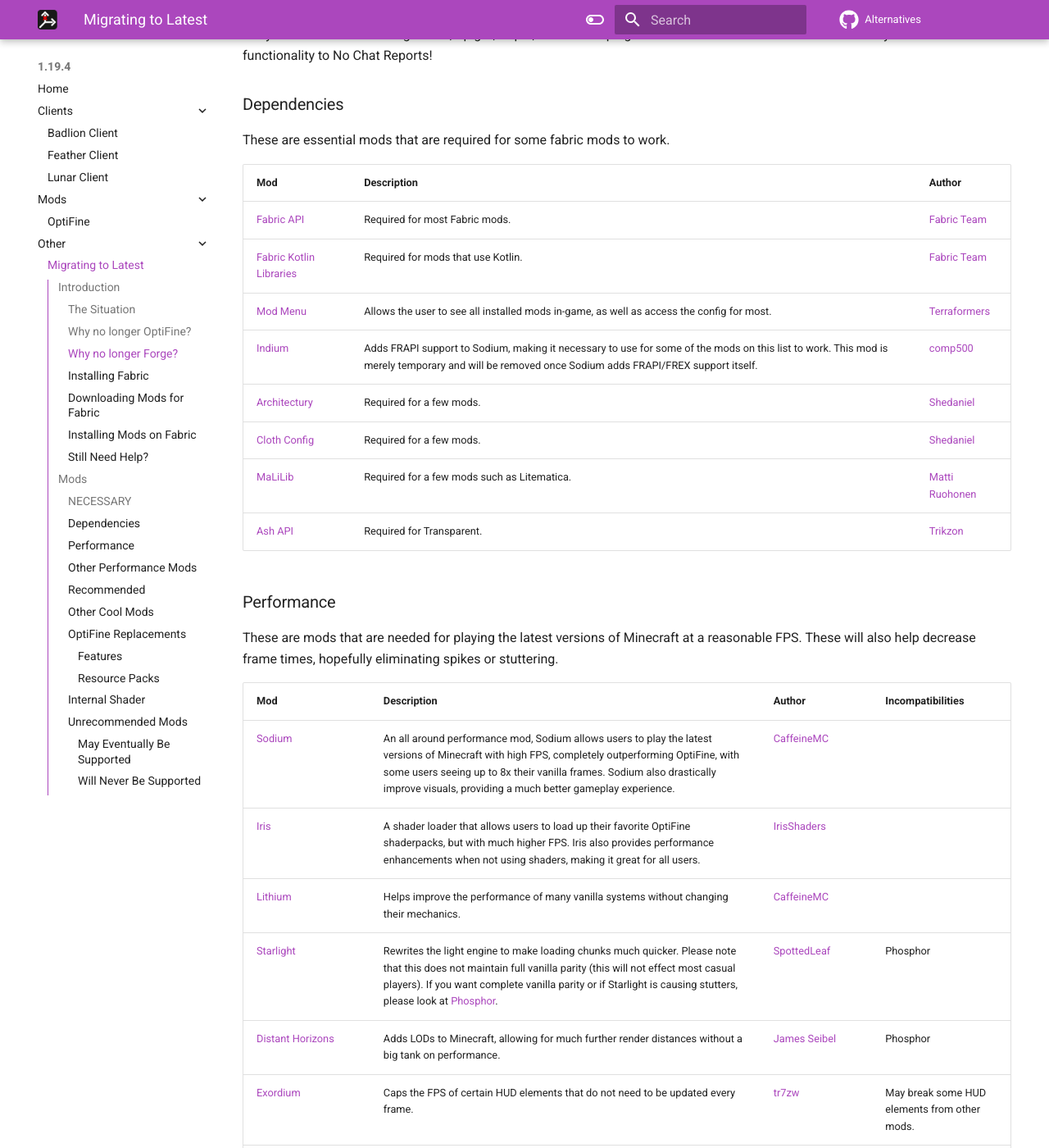
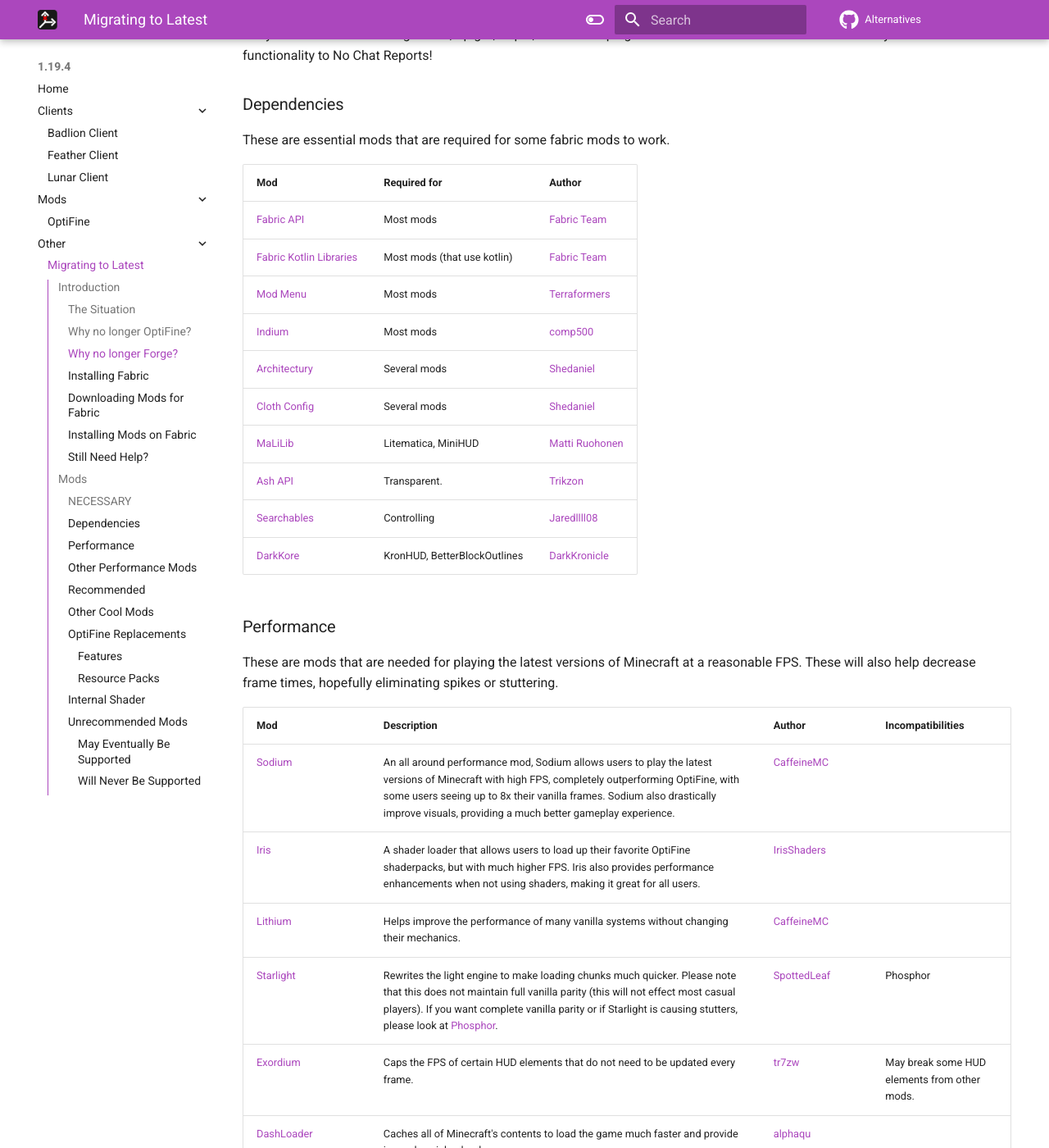
Before and after one commit to MicrocontrollersDev/Alternatives, an MkDocs documentation site: the page built from docs/latest/migrating.md, in a window 1280 px wide and 1400 px high, scrolled down 890 px. Shown: the whole window at 82% size. Built offline with MkDocs 1.6.1 and Material for MkDocs 9.7.7, drawn with Linux system fonts in a browser that asks for light colours; comment, search, counter and statistics services are not loaded; some of the changed text lies outside the part shown.

Commit message:
some updating

```diff
--- a/docs/latest/migrating.md
+++ b/docs/latest/migrating.md
@@ -93,16 +93,18 @@
 
 These are essential mods that are required for some fabric mods to work.
 
-| Mod | Description | Author |
+| Mod | Required for | Author |
 | --- | --- | --- |
-| [Fabric API](https://modrinth.com/mod/fabric-api) | Required for most Fabric mods. | [Fabric Team](https://github.com/FabricMC) |
-| [Fabric Kotlin Libraries](https://modrinth.com/mod/fabric-language-kotlin) | Required for mods that use Kotlin. | [Fabric Team](https://github.com/FabricMC) |
-| [Mod Menu](https://modrinth.com/mod/modmenu) | Allows the user to see all installed mods in-game, as well as access the config for most. | [Terraformers](https://github.com/TerraformersMC) |
-| [Indium](https://modrinth.com/mod/indium) | Adds FRAPI support to Sodium, making it necessary to use for some of the mods on this list to work. This mod is merely temporary and will be removed once Sodium adds FRAPI/FREX support itself. | [comp500](https://github.com/comp500) |
-| [Architectury](https://modrinth.com/mod/architectury-api) | Required for a few mods. | [Shedaniel](https://github.com/shedaniel) |
-| [Cloth Config](https://modrinth.com/mod/cloth-config) | Required for a few mods. | [Shedaniel](https://github.com/shedaniel) |
-| [MaLiLib](https://www.curseforge.com/minecraft/mc-mods/malilib) | Required for a few mods such as Litematica. | [Matti Ruohonen](https://github.com/maruohon) |
-| [Ash API](https://modrinth.com/mod/ash-api) | Required for Transparent. | [Trikzon](https://github.com/Trikzon) |
+| [Fabric API](https://modrinth.com/mod/fabric-api) | Most mods | [Fabric Team](https://github.com/FabricMC) |
+| [Fabric Kotlin Libraries](https://modrinth.com/mod/fabric-language-kotlin) | Most mods (that use kotlin) | [Fabric Team](https://github.com/FabricMC) |
+| [Mod Menu](https://modrinth.com/mod/modmenu) | Most mods | [Terraformers](https://github.com/TerraformersMC) |
+| [Indium](https://modrinth.com/mod/indium) | Most mods | [comp500](https://github.com/comp500) |
+| [Architectury](https://modrinth.com/mod/architectury-api) | Several mods | [Shedaniel](https://github.com/shedaniel) |
+| [Cloth Config](https://modrinth.com/mod/cloth-config) | Several mods | [Shedaniel](https://github.com/shedaniel) |
+| [MaLiLib](https://www.curseforge.com/minecraft/mc-mods/malilib) | Litematica, MiniHUD | [Matti Ruohonen](https://github.com/maruohon) |
+| [Ash API](https://modrinth.com/mod/ash-api) | Transparent. | [Trikzon](https://github.com/Trikzon) |
+| [Searchables](https://www.curseforge.com/minecraft/mc-mods/searchables) | Controlling | [Jaredllll08](https://github.com/jaredlll08) |
+| [DarkKore](https://modrinth.com/mod/darkkore) | KronHUD, BetterBlockOutlines | [DarkKronicle](https://github.com/DarkKronicle) |
 
 ### Performance
 
@@ -114,7 +116,6 @@
 | [Iris](https://irisshaders.github.io) | A shader loader that allows users to load up their favorite OptiFine shaderpacks, but with much higher FPS. Iris also provides performance enhancements when not using shaders, making it great for all users. | [IrisShaders](https://github.com/IrisShaders) |
 | [Lithium](https://modrinth.com/mod/lithium) | Helps improve the performance of many vanilla systems without changing their mechanics. | [CaffeineMC](https://github.com/CaffeineMC) |
 | [Starlight](https://www.modrinth.com/mod/starlight) | Rewrites the light engine to make loading chunks much quicker. Please note that this does not maintain full vanilla parity (this will not effect most casual players). If you want complete vanilla parity or if Starlight is causing stutters, please look at [Phosphor](https://modrinth.com/mod/phosphor). | [SpottedLeaf](https://github.com/Spottedleaf) | Phosphor |
-| [Distant Horizons](https://modrinth.com/mod/distanthorizons) | Adds LODs to Minecraft, allowing for much further render distances without a big tank on performance. | [James Seibel](https://gitlab.com/jeseibel) | Phosphor |
 | [Exordium](https://modrinth.com/mod/exordium) | Caps the FPS of certain HUD elements that do not need to be updated every frame. | [tr7zw](https://github.com/tr7zw) | May break some HUD elements from other mods. |
 | [DashLoader](https://modrinth.com/mod/dashloader) | Caches all of Minecraft's contents to load the game much faster and provide insanely quick reloads. | [alphaqu](https://github.com/alphaqu) |
 | [Enhanced Block Entities - No 1.19.4 Yet](https://modrinth.com/mod/ebe) | Improves block entities by making them used baked models instead, allowing for better performance, visuals (via better smoothlighting), and better resource pack customizability. | [FoundationGames](https://github.com/FoundationGames) |
@@ -149,15 +150,15 @@
 
 These are mods that I personally recommend due to their usefulness. While they may not boost performance, they are mostly quality of life mods meant to better your experience.
 
-| Mod | Description | Author | Incompatibilities |
-| --- | --- | --- | --- |
+| Mod | Description | Author |
+| --- | --- | --- |
 | [Model Gap Fix](https://modrinth.com/mod/modelfix) | Fixes the gaps you see on items when holding them as well as 3D blocks. This makes for a much more pleasant experience for most resourcepacks, including both defaults. | [MehVahdJukaar](https://github.com/MehVahdJukaar) |
 | [Borderless Mining](https://modrinth.com/mod/borderless-mining) | Borderless Fullscreen for Minecraft. This makes the game not minimize when you tab out. | [comp500](https://github.com/comp500) |
 | [Recursive Resources](https://modrinth.com/mod/recursiveresources) | Resource Pack Organizer but ported to Fabric and with more features. It allows you to sort resource packs into folders, as well as search for them using a search bar. It also lets you change how resourcepacks are ordered.
 | [Smooth Scrolling Everywhere - No 1.19.4 Yet](https://www.curseforge.com/minecraft/mc-mods/smooth-scrolling-everywhere-fabric) | Makes the scrolling in all menus smoother. (MAY HAVE A PROBLEM WITH CONFIG RESETS) | [Shedaniel](https://github.com/shedaniel) |
 | [Controlling](https://www.curseforge.com/minecraft/mc-mods/controlling) | Completely revamps Minecraft's controls menu, making it much easier to navigate and change keys, letting you search and more easily find conflicting keybinds. | [Jaredllll08](https://github.com/jaredlll08) |
 | [Better Recipe Book](https://www.modrinth.com/mod/brb) | Brings many QOL improvements to the current recipe book, making it much more useful for different scenarios. | [marshmallow](https://github.com/mrshmllow) |
-| [CompactChat - No 1.19.4 Yet](https://modrinth.com/mod/compact-chat) | Compacts duplicate chat messages to help clean your chat. It also lets you increase your chat history length. | [cbyrne](https://github.com/cbyrneee) |
+| [Chat Patches](https://modrinth.com/mod/chatpatches) | Adds several QOL features to Minecraft's chat to make it more usable. | [mrbuilder1961](https://github.com/mrbuilder1961) |
 | [MixinTrace](https://modrinth.com/mod/mixintrace) | Makes it easier for mod developers to debug crash reports. | [comp500](https://github.com/comp500) |
 | [Adaptive Tooltips](https://modrinth.com/mod/adaptive-tooltips) | Makes tooltips more readable by preventing them from going off screen and allowing for tooltip scrolling, as well as more customization options such as custom transparency. | [isXander](https://github.com/isXander) |
 
@@ -170,16 +171,17 @@
 | [Cosmetica](https://modrinth.com/mod/cosmetica) | Adds cosmetics to your game completely for free! Also supports showing cosmetics from other clients and mods! | [Cosmetica-cc](https://github.com/Cosmetica-cc) |
 | [3D Skin Layers](https://modrinth.com/mod/3dskinlayers) | Makes the outer layer of skins 3D. Very customizable and lets you adjust distance that 3D renders for performance. | [tr7zw](https://github.com/tr7zw) |
 | [Chunks Fade In](https://modrinth.com/mod/chunks-fade-in) | Adds a fade-in animation to chunks similar to Bedrock Edition. | [kerudion](https://github.com/kerudion) |
+| [Distant Horizons](https://modrinth.com/mod/distanthorizons) | Adds LODs to Minecraft, allowing for much further render distances without a big tank on performance. | [James Seibel](https://gitlab.com/jeseibel) | Phosphor |
 | [Easeify - No 1.19.4 Yet](https://modrinth.com/mod/easeify) | Easeify is a QOL mod with many features. Check out the projects README for more information. | [Polyfrost](https://github.com/Polyfrost) |
 | [Controlify](https://modrinth.com/mod/controlify) | Allows you to easily play Minecraft with a controller. | [isXander](https://github.com/isXander) |
 | [CleanView](https://www.curseforge.com/minecraft/mc-mods/cleanview-fabric) | Prevents self particles from appearing on your screen. | [LianMI](https://github.com/zlainsama) |
-| [Color Me Outlines - No 1.19.4 Yet](https://modrinth.com/mod/color-me-outlines) | Color Me Outlines is a close equivalent to 1.8's block overlay, allowing you to customize the outline when looking at blocks. | [LordDeatHunter](https://github.com/LordDeatHunter) |
+| [BetterBlockOutline (works on 1.19.4)](https://modrinth.com/mod/betterblockoutline) | BetterBlockOutline is a close equivalent to 1.8's block overlay, allowing you to customize the outline when looking at blocks. | [DarkKronicle](https://github.com/DarkKronicle) |
 | [HitBox+ - No 1.19.4 Yet](https://modrinth.com/mod/hitboxplus) | HitBox+ allows you to customize hitboxes, similar to 1.8 mods and clients. | [PingIsFun](https://github.com/PingIsFun) |
 | [Slight GUI Modifications - No 1.19.4 Yet](https://modrinth.com/mod/slight-gui-modifications) | Adds animations to many GUI elements. | [Shedaniel](https://github.com/shedaniel) |
 | [Blur](https://modrinth.com/mod/blur-fabric) | Creates a nice blur effect when in menus and is completely customizable. | [Motschen](https://github.com/Motschen) |
 | [WaveyCapes](https://modrinth.com/mod/wavey-capes) | Breaks your cape into smaller sections to make its movement more fluid. Looks great with the new migration capes. | [tr7zw](https://github.com/tr7zw) |
 | [Perspektive](https://modrinth.com/mod/perspektive) | A simple 360 degrees perspective mod that lets you move the camera without moving your player's direction. | [r0yzer](https://github.com/r0yzer) |
-| [EvergreenHUD - No 1.19.4 Yet](https://modrinth.com/mod/evergreenhud) | Adds many useful HUD elements to your screen with an easy to use in game config. | [isXander](https://github.com/isXander) |
+| [KronHUD](https://modrinth.com/mod/kronhud) | Adds many useful HUD elements to your screen with an easy to use in game config. | [DarkKronicle](https://github.com/DarkKronicle) |
 | [BetterF3](https://modrinth.com/mod/betterf3) | Replaces Minecraft's original debug HUD with a highly customizable, more human-readable HUD. You can customize colors, position, add spacings, and more. | [cominixo](https://github.com/cominixo) |
 | [TNTTime - No 1.19.4 Yet](https://modrinth.com/mod/tnttime) | Displays time left to the TNT explosion above primed TNT. | [Simon](https://github.com/shateq) |
 | [Advancement Info](https://modrinth.com/mod/advancementinfo) | Makes the advancement menu fit your entire screen, which could make it easier to navigate the menu. | [Giselbaer](https://github.com/gbl)
@@ -193,11 +195,11 @@
 | [Extended Clouds - No 1.19.4 Yet](https://modrinth.com/mod/extended-clouds) | Changes cloud render distance to be same as your set render distance. | [alphaqu](https://github.com/alphaqu) |
 | [Sound Physics Remastered](https://modrinth.com/mod/sound-physics-remastered) | Makes sounds much more realistic, adding reverb, attenuation, and absorption. | [vlad2305m](https://github.com/vlad2305m), [thedocruby](https://github.com/thedocruby) & [henkelmax](https://github.com/henkelmax)|
 | [Screencapper - No 1.19.4 Yet](https://modrinth.com/mod/screencapper) | Improves the way you share and view screenshots. | [Deftu](https://github.com/Deftu) |
-| [Better TaskBar](https://modrinth.com/mod/better-taskbar) **Windows Only** | Small mod that applies the windows progress animation to the Minecraft icon in the taskbar whenever loading resources or a world. | [MORIMORI0317](https://github.com/MORIMORI0317) |
+| [Better TaskBar](https://modrinth.com/mod/better-taskbar) (**Windows Only**) | Small mod that applies the windows progress animation to the Minecraft icon in the taskbar whenever loading resources or a world. | [MORIMORI0317](https://github.com/MORIMORI0317) |
 | [Gamma Utils](https://modrinth.com/mod/gamma-utils) | Fully configurable gamma utility mod. Fullbright but for Fabric. | [Sjouwer](https://github.com/Sjouwer) |
 | [Better Barriers - No 1.19.4 Yet](https://modrinth.com/mod/betterbarriers) | Provides a new method of rendering barriers that makes it easier to tell their location and does not have the visual delay regular barriers do. | [DJtheRedstoner](https://github.com/DJtheRedstoner) |
 | [Better Command Block UI ](https://modrinth.com/mod/bettercommandblockui) | Improves the command block user interface by allowing for visual newlining . | [Tectato](https://github.com/Tectato) |
-| [Better Statistics Screen](https://modrinth.com/mod/better-stats) | A visual overhaul to the statistics screen, giving useful information in a much more visually appealing format. | [TheCSDev](https://github.com/TheCSDev) |
+| [Better Statistics Screen](https://modrinth.com/mod/better-stats) | A visual overhaul to the statistics screen, giving useful information in a much more visually appealing format. | [TheCSDev](https://github.com/TheCSDev) | Current version may break joining some servers.
 | [Chat Heads](https://modrinth.com/mod/chat-heads) | Shows a player's head next to their chat message in game. | [dzwdz](https://github.com/dzwdz) |
 | [Craftify](https://modrinth.com/mod/craftify) | Shows your currently playing music on your HUD. | [ThatGravyBoat](https://github.com/ThatGravyBoat) |
 | [Numeral Ping](https://modrinth.com/mod/numeral-ping) | Shows ping in the tab as a number instead of icon. | [TheKodeToad](https://github.com/TheKodeToad) |
@@ -284,20 +286,20 @@
 
 ## Contributors
 
-- [Absterge](https://github.com/Absterge)
-- [BobIsMyManager](https://github.com/BobIsMyManager)
-- [Flopgop](https://github.com/Flopgop)
-- [glai](https://github.com/glaicodes)
-- [karmette](https://github.com/karmette)
-- [moisty](https://github.com/Mqisty)
-- [nacrt](https://github.com/nacrt)
-- [NoPro2024](https://github.com/NoPro2024)
-- [osfanbuff](https://github.com/osfanbuff63)
-- [Lisena](https://github.com/Lisenaaaa)
-- [Lulonaut](https://github.com/Lulonaut)
-- [Mayaqq](https://github.com/MayaqqDev)
-- [voxxal](https://github.com/voxxal)
-- [Wyvest](https://github.com/Wyvest)
+* [Absterge](https://github.com/Absterge)
+* [BobIsMyManager](https://github.com/BobIsMyManager)
+* [Flopgop](https://github.com/Flopgop)
+* [glai](https://github.com/glaicodes)
+* [karmette](https://github.com/karmette)
+* [moisty](https://github.com/Mqisty)
+* [nacrt](https://github.com/nacrt)
+* [NoPro2024](https://github.com/NoPro2024)
+* [osfanbuff](https://github.com/osfanbuff63)
+* [Lisena](https://github.com/Lisenaaaa)
+* [Lulonaut](https://github.com/Lulonaut)
+* [Mayaqq](https://github.com/MayaqqDev)
+* [voxxal](https://github.com/voxxal)
+* [Wyvest](https://github.com/Wyvest)
 * [yedonbro](https://github.com/yedonbro)
 
 And a special thanks to [LambdAurora](https://github.com/LambdAurora) for her own [OptiFine Alternatives](https://lambdaurora.dev/optifine_alternatives/) gist that first helped me start using Fabric and helped with inspiration and mod finding for this list.
```
Also changed, not shown: other parts of docs/latest/migrating.md (+8 -8 lines).
